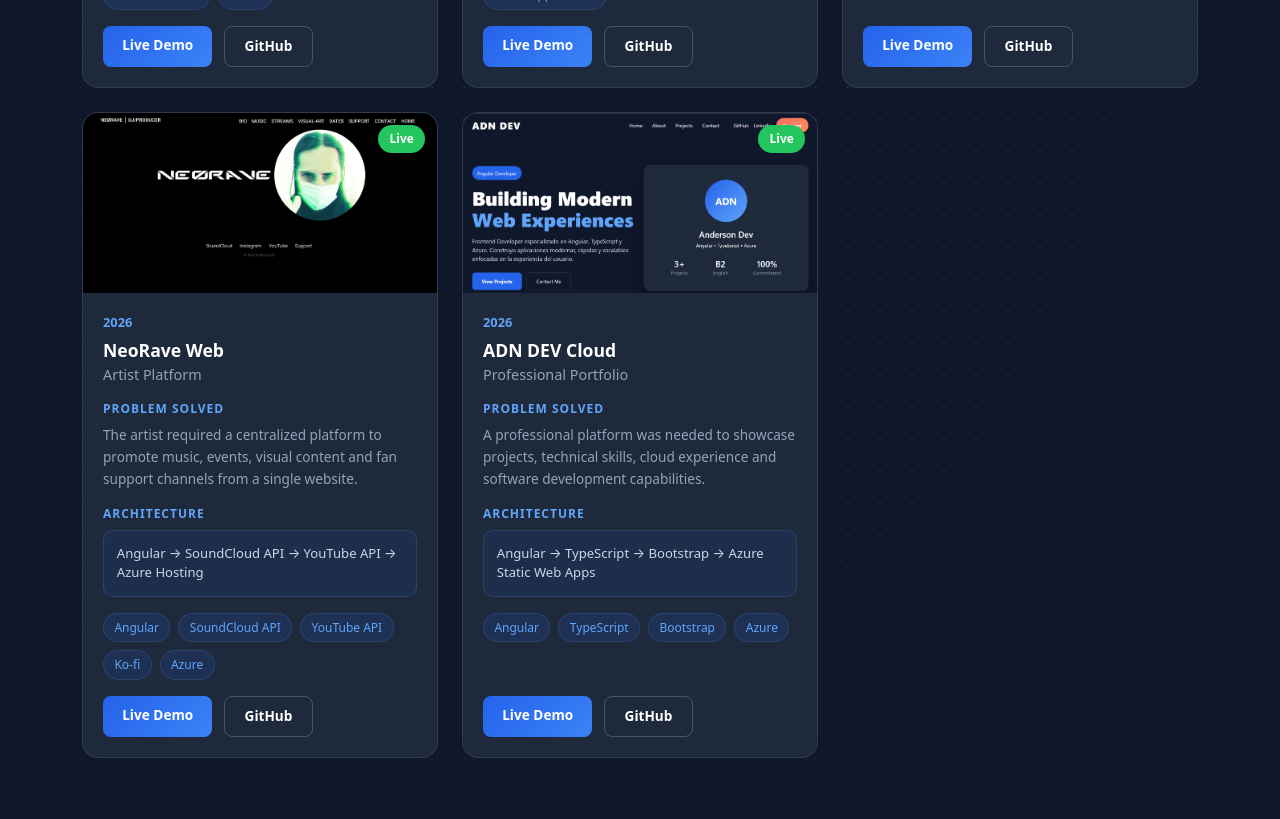
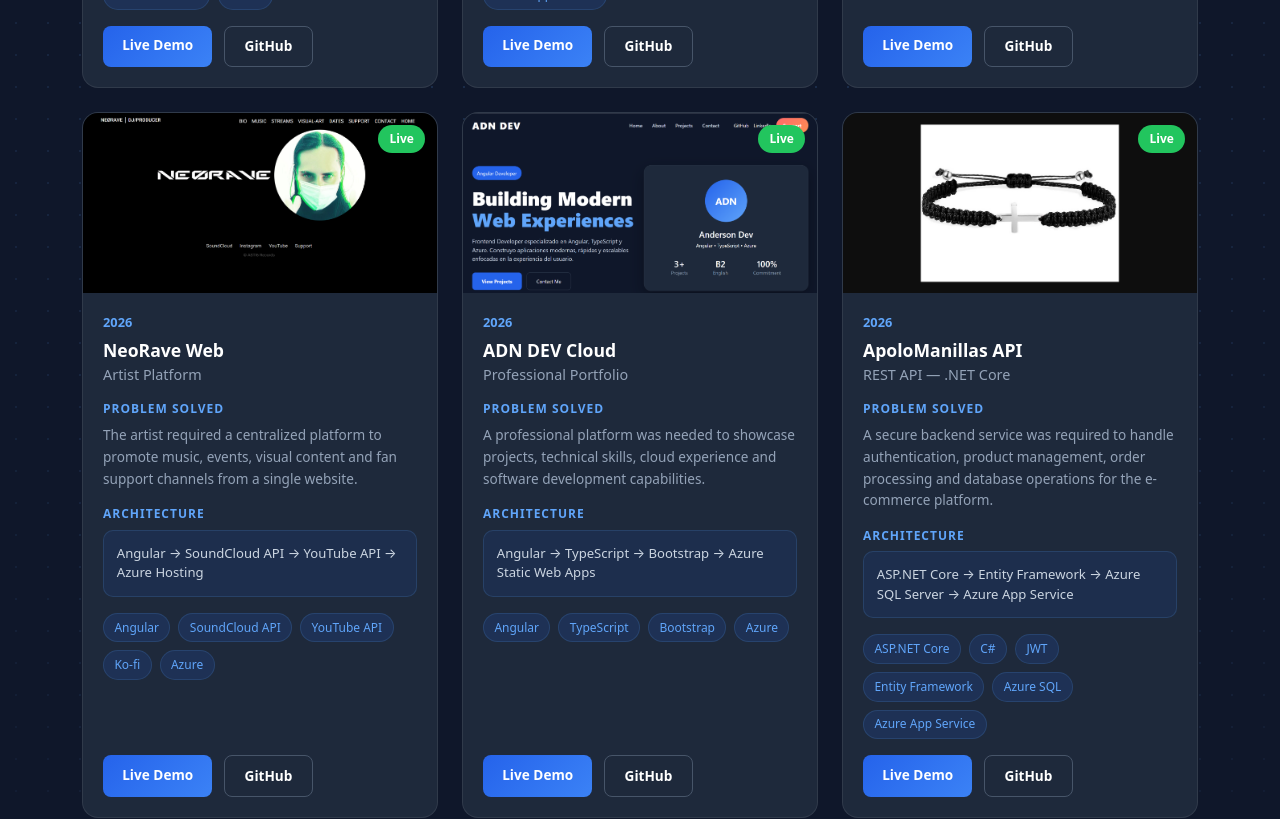
Before and after one commit to evidenciasponao/adn-dev, an Angular app: page /projects in a window 1280 px wide. Shown: the part 940-1759 px from the top of the page. Built offline with nearby package versions, Linux system fonts and the light colour scheme.

Commit message:
Feat: update projects

```diff
--- a/src/app/pages/projects/projects.ts
+++ b/src/app/pages/projects/projects.ts
@@ -155,6 +155,36 @@ export class Projects {
       demoUrl: 'https://www.adn-dev.cloud',
 
       repoUrl: 'https://github.com/evidenciasponao/adn-dev'
+    },
+
+    {
+      title: 'ApoloManillas API',
+      subtitle: 'REST API — .NET Core',
+
+      image: 'projects/apolo-manillas-api.png',
+
+      problem:
+        'A secure backend service was required to handle authentication, product management, order processing and database operations for the e-commerce platform.',
+
+      architecture:
+        'ASP.NET Core → Entity Framework → Azure SQL Server → Azure App Service',
+
+      technologies: [
+        'ASP.NET Core',
+        'C#',
+        'JWT',
+        'Entity Framework',
+        'Azure SQL',
+        'Azure App Service'
+      ],
+
+      year: '2026',
+
+      status: 'Live',
+
+      demoUrl: 'https://www.apolo-manillas.shop',
+
+      repoUrl: 'https://github.com/evidenciasponao/apolomanillas-api'
     }
 
   ];
```
Also changed, not shown: public/projects/apolo-manillas-api.png (added).
